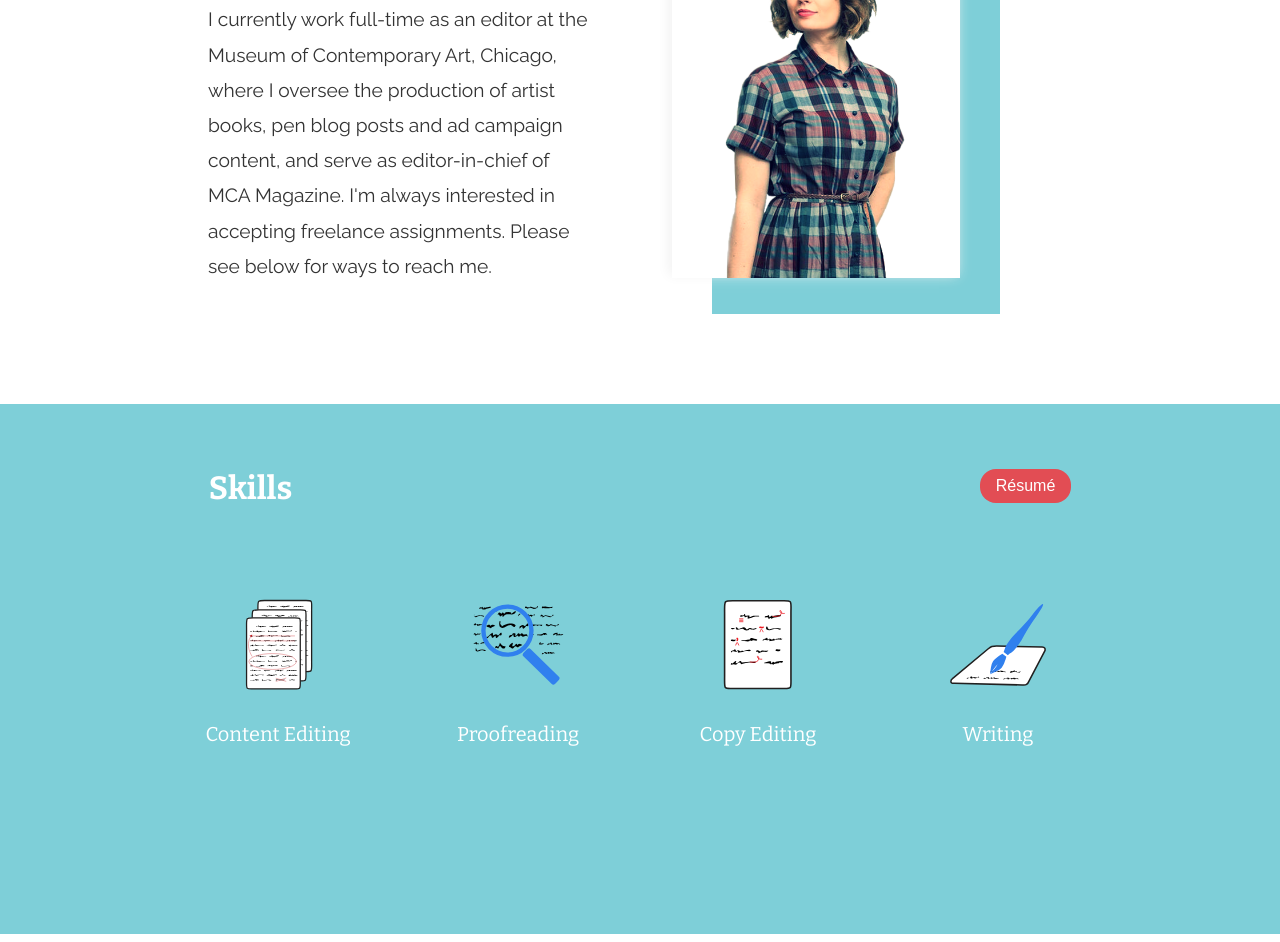
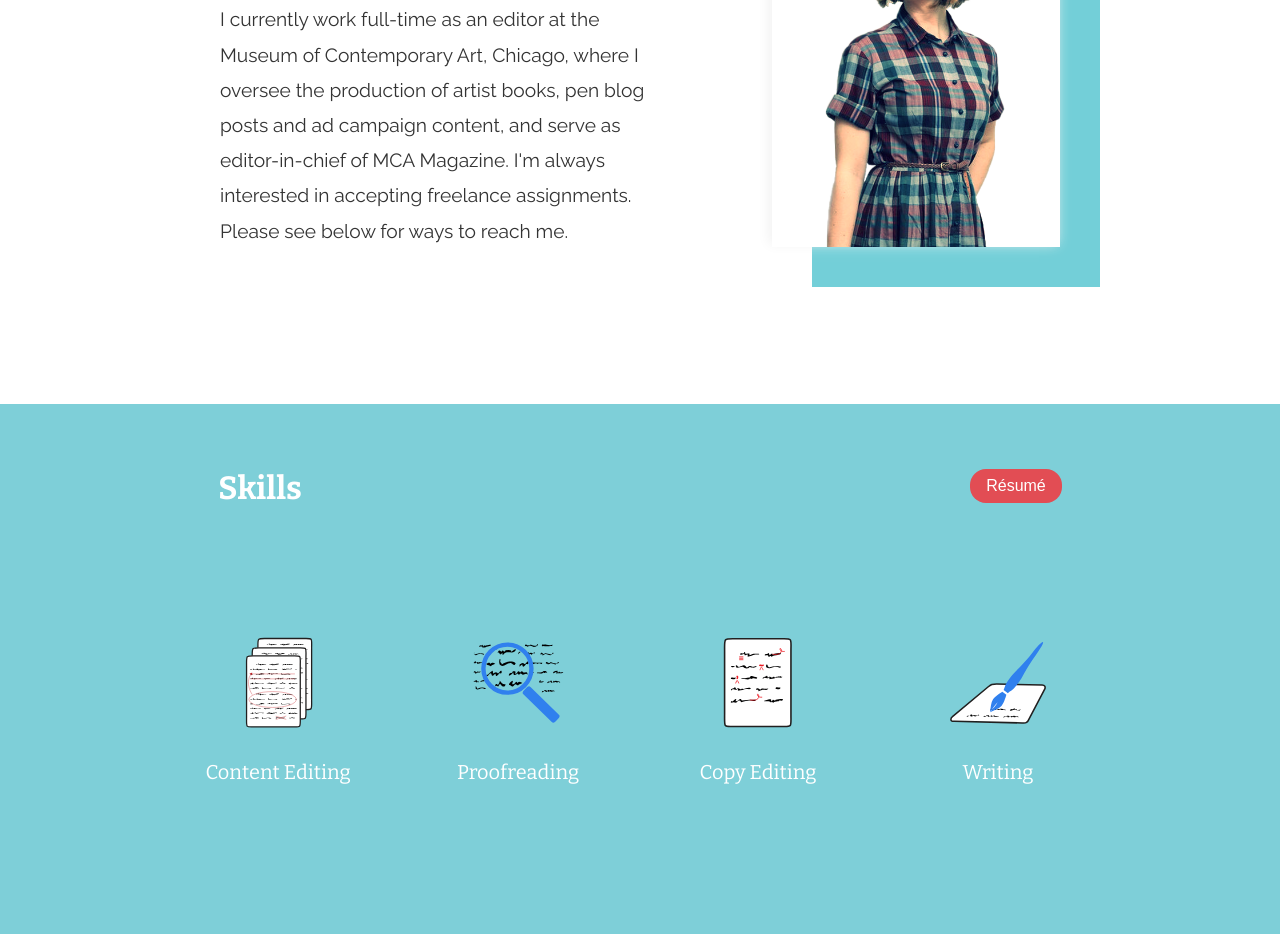
Before and after one commit to KelseaA/lindsey-portfolio, a plain HTML site: page index.html in a window 1280 px wide. Shown: the part 724-1666 px from the top of the page. Drawn offline with nearby package versions, Linux system fonts and the light colour scheme.

Commit message:
change to flexbox

```diff
--- a/css/index.css
+++ b/css/index.css
@@ -49,6 +49,9 @@ i{
 
 .content-wrapper{
 	width: 75%;
+	display: flex;
+	flex-direction: row;
+	justify-content: space-around;
 	margin: 0 auto;
 }
 
@@ -143,8 +146,8 @@ nav li:hover{
 	background-color: #fff;
 	padding: 2rem 2rem;
 	position: absolute;
-	top: 5.75rem;
-	left: 16%;
+	top: 5.5rem;
+	left: 18%;
 	z-index: 2;
 }
 
@@ -155,7 +158,7 @@ nav li:hover{
 	padding: 2rem 2rem;
 	position: absolute;
 	top: 7.5rem;
-	left: 18.5%;
+	left: 20.5%;
 	z-index: 1;
 }
 
@@ -184,37 +187,19 @@ h2{
 .intro-text
 {
 	margin-top: 4.5rem;
-	width: 40%;
+	width: 45%;
+	line-height: 2.2rem;
 }
 
 .intro-image{
 	width: 18rem;
-	position: absolute;
-	top: 40.75rem;
-	right: 20rem;
-	box-shadow: -3px -3px 12px #F1F1F1;
-	z-index: 2;
-}
-
-.intro-rectangle{
-	width: 18rem;
-	height: 21.85rem;
-	position: absolute;
-	top: 43rem;
-	right: 17.5rem;
-	background-color: #7ecfd8;
-	z-index: 1;
+	box-shadow: -3px -3px 12px #F1F1F1,
+				2.5rem 2.5rem 0 #73cfd8;
+	align-self: center;
 }
 
 .intro{
 	background-color: #fff;
-	clear: both;
-}
-
-.intro-text{
-	margin-left: 5%;
-	float: left;
-	line-height: 2.2rem;
 }
 
 .intro p{
@@ -231,13 +216,13 @@ h2{
 }
 
 .skills-content-wrapper{
-	position: relative;
 	padding-bottom: 3rem;
+	flex-direction: column;
 }
 
 .skills-header{
-	margin: 0 5%;
 	padding: 4rem 0;
+	margin: 0 6% auto;
 }
 
 .skills h2{
@@ -268,12 +253,12 @@ h5{
 	margin: 1rem 1.5rem 0;
 	padding: .5rem 0;
 }
-
+/*
 .skills p{
 	font-size: 1rem;
 	line-height: 1.5rem;
 	padding: 0 1rem;
-}
+}*/
 
 /********************************
 		Portfolio Styling
@@ -285,8 +270,12 @@ h5{
 	border: 1px solid #fff;
 }
 
+.work-content-wrapper{
+	flex-direction: column;
+}
+
 .work-header, .project-box, .project-sub-header{
-	margin: 0 5% auto;
+	margin: 0 6% auto;
 }
 
 .work-header{
@@ -374,8 +363,7 @@ h5{
 }
 
 .contact-content-wrapper{
-	width: 75%;
-	margin: 0 auto;
+	flex-direction: column;
 	padding-bottom: 2rem;
 }
 .contact-content-wrapper h2{
--- a/index.html
+++ b/index.html
@@ -42,8 +42,6 @@
 				<p><!-- I'm an editor with experience supervising as many as twelve freelance writers and editors at a time, editing and re-writing their work under tight, shifting deadlines. I produce content for both print and digital platforms, juggling multiple projects while meeting or exceedingly client expectations. Some of my past clients include National Geographic, the Cambridge University Press, the Oxford University Press, and the United States government. --> I currently work full-time as an editor at the Museum of Contemporary Art, Chicago, where I oversee the production of artist books, pen blog posts and ad campaign content, and serve as editor-in-chief of MCA Magazine. I'm always interested in accepting freelance assignments. Please see below for ways to reach me.</p>
 			</div>
 			<img class="intro-image" src="images/lindsey-headshot2.png" alt="Photo of Lindsey Anderson">
-			<div class="intro-rectangle"></div>
-			<!-- <div class="intro-image-placeholder placeholder"></div> -->
 		</div>
 	</section>
 
@@ -75,7 +73,7 @@
 	</section>
 
 	<section class="work" id="work">
-		<div class="content-wrapper">
+		<div class="content-wrapper work-content-wrapper">
 			<div class="work-header">
 				<h2 class="work-title">Projects</h2>
 				<a href="projects.html"><button class="work-button button">View All</button></a>
@@ -156,8 +154,10 @@
 	</section>
 
 	<section class="contact" id="contact">
-		<div class="contact-content-wrapper">
-			<h2>Contact</h2>
+		<div class="content-wrapper contact-content-wrapper">
+			<div class="contact-name">
+				<h2>Contact</h2>
+			</div>
 			<div class="contact-columns">
 				<div class="contact-column1">
 					<div class="contact-p">
```
